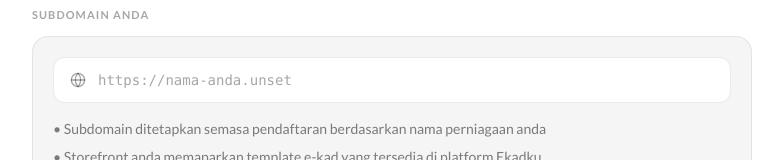
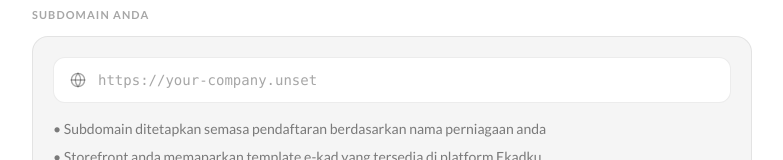
Before and after one commit to rfunnn/ecard, a Next.js app: page /partner/panduan in a window 1280 px wide. Shown: the part 2048-2208 px from the top of the page, without its empty margins (248-1031 px from the left). Built offline with nearby package versions, Linux system fonts and the light colour scheme; no server answers; a web font is replaced by a local one.

Commit message:
fix: use your-company placeholder subdomain on panduan page

```diff
--- a/src/app/partner/panduan/PanduanClient.tsx
+++ b/src/app/partner/panduan/PanduanClient.tsx
@@ -38,9 +38,7 @@ export function PanduanClient({ partnerRate, partnerSlug, isPartner, baseDomain
     ? `RM${(partnerRate / 100).toFixed(2)}`
     : p.pricingRateRange
 
-  const subdomainUrl = partnerSlug
-    ? `https://${partnerSlug}.${baseDomain}`
-    : `https://nama-anda.${baseDomain}`
+  const subdomainUrl = `https://your-company.${baseDomain}`
 
   function benefitDesc(desc: string) {
     return desc.replace("{domain}", baseDomain)
@@ -168,10 +166,8 @@ export function PanduanClient({ partnerRate, partnerSlug, isPartner, baseDomain
           <SectionHeading>{p.subdomainHeading}</SectionHeading>
           <div className="bg-[var(--pg-alt)] border border-[var(--bd)] rounded-2xl p-5 space-y-4">
             <div className="flex items-center gap-3 bg-[var(--pg)] border border-[var(--bd)] rounded-xl px-4 py-3">
-              <Globe className={`w-4 h-4 shrink-0 ${partnerSlug ? "text-gold" : "text-[var(--tx-3)]"}`} />
-              <span className={`font-mono text-sm ${partnerSlug ? "text-[var(--tx-1)]" : "text-[var(--tx-3)]"}`}>
-                {subdomainUrl}
-              </span>
+              <Globe className="w-4 h-4 shrink-0 text-[var(--tx-3)]" />
+              <span className="font-mono text-sm text-[var(--tx-3)]">{subdomainUrl}</span>
             </div>
             <div className="space-y-2 text-sm text-[var(--tx-2)]">
               {p.subdomainBullets.map((b, i) => (
--- a/src/lib/i18n.ts
+++ b/src/lib/i18n.ts
@@ -259,7 +259,7 @@ const translations = {
       heroCta: "Mulakan Sekarang",
       benefitsHeading: "Faedah Menjadi Partner",
       benefits: [
-        { title: "Subdomain Anda Sendiri",     desc: "Storefront peribadi di nama-anda.{domain} — berjenama, profesional, terus boleh dikongsi kepada pelanggan." },
+        { title: "Subdomain Anda Sendiri",     desc: "Storefront peribadi di your-company.{domain} — berjenama, profesional, terus boleh dikongsi kepada pelanggan." },
         { title: "Dashboard Partner",           desc: "Pantau jumlah kad yang diwujudkan, jumlah pelanggan, dan amaun bil terkumpul dalam satu papan pemuka." },
         { title: "Pelanggan Anda, Jenama Anda", desc: "Pelanggan yang menggunakan storefront anda akan melihat jenama perniagaan anda — bukan Ekadku." },
         { title: "Tiada Kos Pendaftaran",       desc: "Daftar percuma. Anda hanya dibil berdasarkan jumlah e-kad yang diwujudkan oleh pelanggan anda." },
@@ -585,7 +585,7 @@ const translations = {
       heroCta: "Get Started",
       benefitsHeading: "Benefits of Being a Partner",
       benefits: [
-        { title: "Your Own Subdomain",       desc: "Your own storefront at your-name.{domain} — branded, professional, ready to share with customers." },
+        { title: "Your Own Subdomain",       desc: "Your own storefront at your-company.{domain} — branded, professional, ready to share with customers." },
         { title: "Partner Dashboard",        desc: "Track cards created, total customers, and accumulated billing in one dashboard." },
         { title: "Your Customers, Your Brand", desc: "Customers using your storefront see your business brand — not Ekadku." },
         { title: "No Registration Fee",      desc: "Register for free. You are only billed based on the number of e-cards created by your customers." },
```
